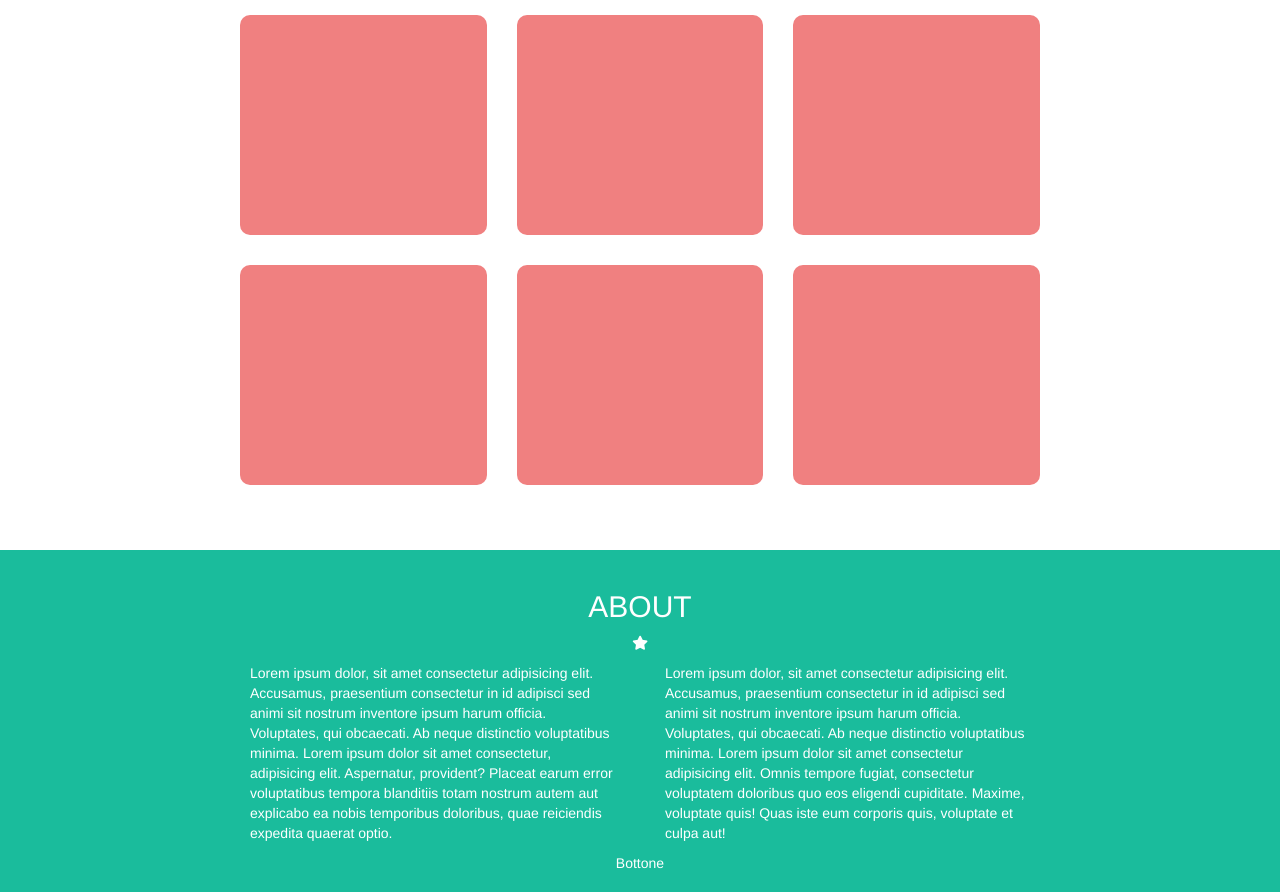
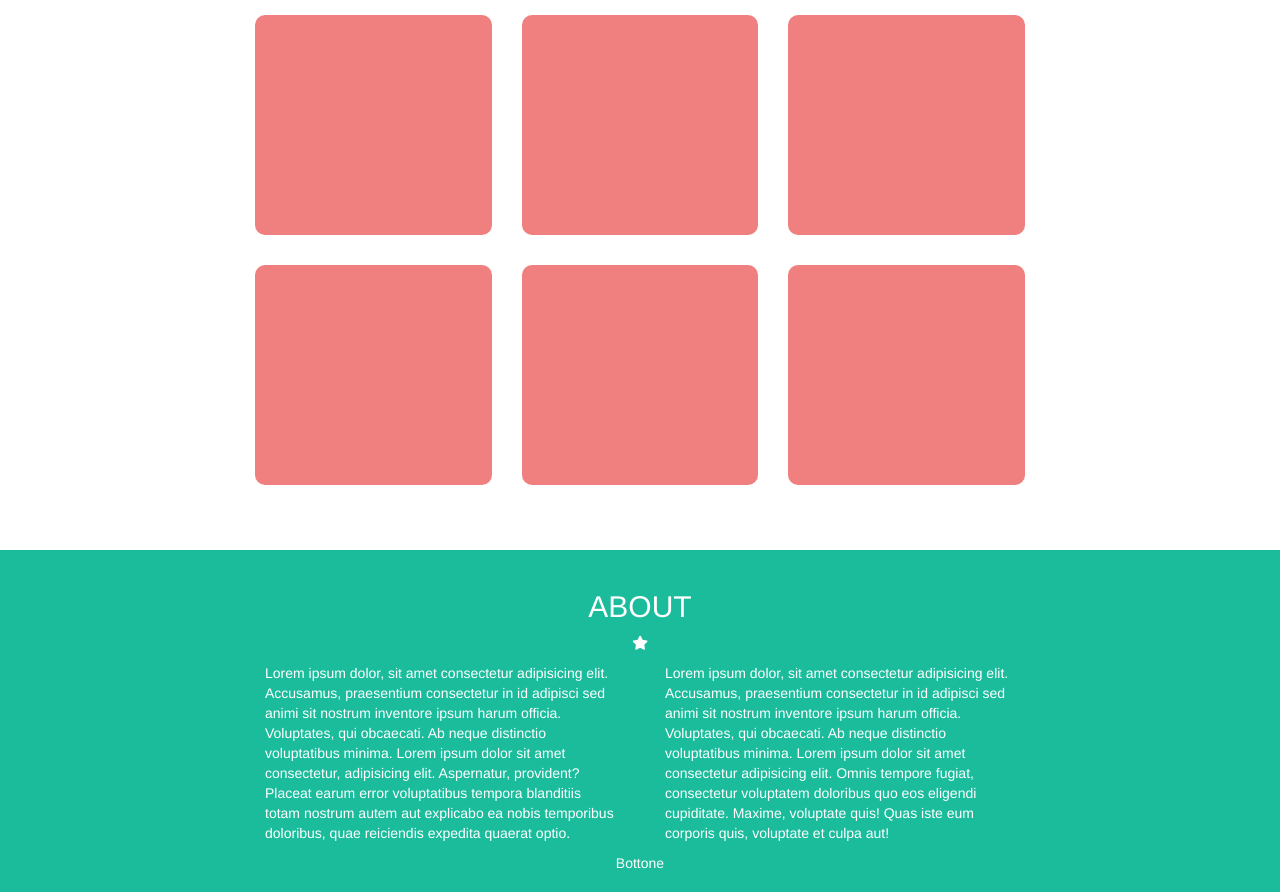
Before and after one commit to TommasoAgo/html-css-bootstrap-freelancer, a plain HTML site: page index.html in a window 1280 px wide. Shown: the part 408-1300 px from the top of the page. Drawn offline with nearby package versions, Linux system fonts and the light colour scheme.

Commit message:
Aggiustato il fluido

```diff
--- a/index.html
+++ b/index.html
@@ -71,7 +71,7 @@
             </div>
             <div class="grid small-wrapper">
                 <!-- First Row -->
-                <div class="fluid-container">
+                <div class="container-fluid">
                     <div class="row">
                         <div class="col-xs-12 col-sm-6 col-md-4 col-lg-4">
                             <div class="portfolio-img">
@@ -118,7 +118,7 @@
                     </h2>
                     <i class="fas fa-star"></i>
                 </div>
-                <div class="fluid-container">
+                <div class="container-fluid">
                     <div class="row">
                         <div class="col-xs-12 col-sm-6 col-md-6 col-lg-6">
                             <div class="text-box">
@@ -160,7 +160,7 @@
         <!-- Footer First Row -->
         <div class="footer-first-row">
             <div class="wrapper">
-                <div class="fluid-container">
+                <div class="container-fluid">
                     <div class="row">
                         <div class="col-xs-12 col-sm-4 col-md-4 col-lg-4">
                             <div class="location">
```
